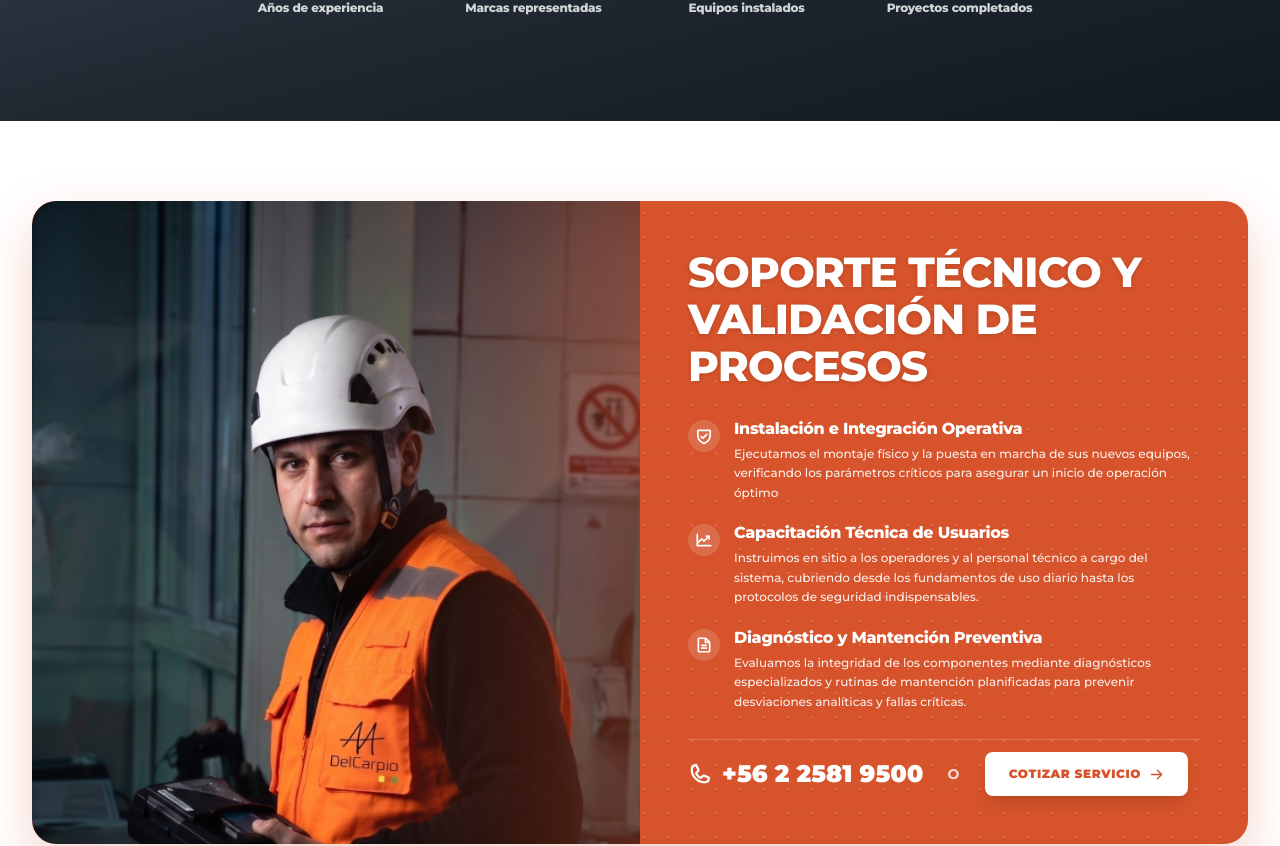
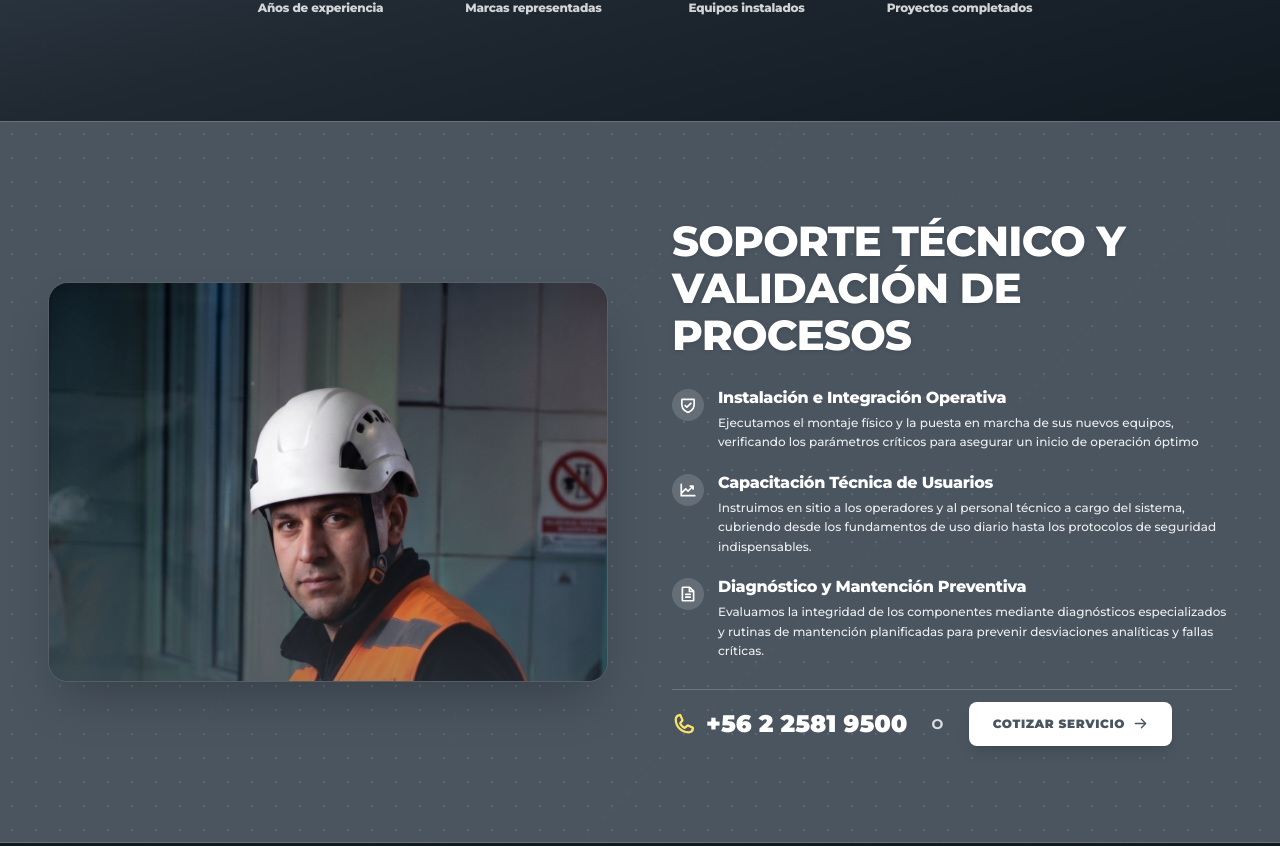
Before and after one commit to delcarpiohub/LandingPage, a Next.js app: page / in a window 1280 px wide. Shown: the part 2699-3545 px from the top of the page. Built offline with nearby package versions, Linux system fonts and the light colour scheme.

Commit message:
style(compliance): expandir el banner a 100% de ancho de pantalla y suavizar el color a tono pizarra corporativo

```diff
--- a/src/components/sections/compliance-band.tsx
+++ b/src/components/sections/compliance-band.tsx
@@ -26,18 +26,12 @@ const items = [
 
 export function ComplianceBand() {
   return (
-    <section id="capacidades" className="w-full bg-white py-12 md:py-16 lg:py-20">
-      <div className="mx-auto max-w-[1280px] px-4 sm:px-6 lg:px-8">
-        {/* =========================================================================
-            HERO BANNER - ESTRUCTURA IDÉNTICA AL DESIGN JSON
-            - Fondo: #D6532B (Terracota Del Carpio) con patrón de líneas técnicas
-            - Izquierda (50%): Imagen del especialista en terreno con su equipo
-            - Derecha (50%): Título, Lista exacta de servicios, ActionRow (Teléfono + "O" + Botón)
-           ========================================================================= */}
-        <div className="relative overflow-hidden rounded-[24px] bg-[#D6532B] text-white shadow-[0_20px_50px_rgba(214,83,43,0.25)]">
-
-          {/* Faint pipe outlines / technical grid background overlay */}
-          <div className="absolute inset-0 pointer-events-none opacity-15 select-none z-0 bg-[radial-gradient(#FFFFFF_1px,transparent_1px)] [background-size:24px_24px]">
+    <section
+      id="capacidades"
+      className="relative w-full overflow-hidden bg-[#4A5560] py-16 md:py-20 lg:py-24 text-white border-y border-[#E5E5E5]/20 shadow-md"
+    >
+      {/* Background technical line art overlay (faint-pipe-outlines style) */}
+      <div className="absolute inset-0 pointer-events-none opacity-10 select-none z-0 bg-[radial-gradient(#FFFFFF_1px,transparent_1px)] [background-size:24px_24px]">
         <svg
           className="absolute inset-0 w-full h-full text-white/20"
           xmlns="http://www.w3.org/2000/svg"
@@ -56,25 +50,29 @@ export function ComplianceBand() {
         </svg>
       </div>
 
-          {/* Main Grid Layout (50% Image Left / 50% Content Right on Desktop) */}
-          <div className="relative z-10 grid grid-cols-1 lg:grid-cols-2 items-center min-h-[540px]">
+      {/* Main Grid Layout - 100% full width container */}
+      <div className="relative z-10 mx-auto max-w-[1440px] px-6 lg:px-12">
+        <div className="grid grid-cols-1 lg:grid-cols-2 items-center gap-10 lg:gap-16">
 
-            {/* 1. LEFT ELEMENT: Image (Worker holding technical instrument) */}
-            <div className="relative w-full h-[380px] sm:h-[460px] lg:h-full min-h-[440px] flex items-end justify-center overflow-hidden lg:rounded-l-[24px]">
+          {/* 1. LEFT ELEMENT: Image (50% Width on Desktop) */}
+          <div className="flex w-full justify-center lg:justify-start">
+            <Reveal className="w-full max-w-[560px]">
+              <figure className="group relative aspect-[4/3] sm:aspect-[14/10] w-full overflow-hidden rounded-[20px] border border-white/15 bg-[#38434E] shadow-2xl">
                 <Image
                   src="/fotos/especialista-soporte-terreno.jpg"
                   alt="Especialista técnico Del Carpio realizando soporte e inspección en terreno"
                   fill
                   priority
                   sizes="(min-width: 1024px) 50vw, 100vw"
-                className="object-cover object-top transition-transform duration-700 hover:scale-[1.02]"
+                  className="object-cover object-top transition-transform duration-700 ease-out group-hover:scale-[1.03]"
                 />
-              {/* Soft overlay gradient to blend image into terracotta banner */}
-              <div className="absolute inset-0 bg-gradient-to-t from-[#D6532B] via-transparent to-transparent lg:bg-gradient-to-r lg:from-transparent lg:via-transparent lg:to-[#D6532B]/40 pointer-events-none" />
+                <div className="pointer-events-none absolute inset-0 bg-gradient-to-t from-[#4A5560]/40 via-transparent to-transparent" />
+              </figure>
+            </Reveal>
           </div>
 
-            {/* 2. RIGHT ELEMENT: Container with Padding 40px and Gap 24px */}
-            <div className="flex flex-col justify-center p-8 sm:p-10 lg:p-12 gap-6 w-full text-left">
+          {/* 2. RIGHT ELEMENT: Container (50% Width on Desktop with 40px padding feel & 24px gap) */}
+          <div className="flex flex-col justify-center gap-6 w-full text-left">
             <Reveal>
               {/* Heading (Level 1 / Title) */}
               <h2 className="font-display text-3xl sm:text-4xl lg:text-[42px] font-black leading-[1.12] tracking-tight text-white uppercase drop-shadow-sm">
@@ -83,7 +81,7 @@ export function ComplianceBand() {
               </h2>
             </Reveal>
 
-              {/* Paragraph / Services Items List (Sin cambiar ninguna palabra) */}
+            {/* Paragraph / Services List (Sin cambiar ninguna palabra del texto en español) */}
             <div className="flex flex-col gap-5 my-1">
               {items.map((item, index) => {
                 const IconComp = item.icon;
@@ -115,7 +113,7 @@ export function ComplianceBand() {
                   href={`tel:${company.phone.replace(/\s+/g, "")}`}
                   className="flex items-center gap-2.5 font-display text-xl sm:text-2xl font-black text-white hover:text-white/90 transition-colors"
                 >
-                    <Phone size={24} weight="bold" className="shrink-0" />
+                  <Phone size={24} weight="bold" className="shrink-0 text-[#FBE369]" />
                   <span>{company.phone}</span>
                 </a>
 
@@ -127,7 +125,7 @@ export function ComplianceBand() {
                 {/* Button "Cotizar Servicio" (Get a quote style) */}
                 <Link
                   href={`/contacto/proyectos?from=${encodeURIComponent("/#capacidades")}`}
-                    className="inline-flex items-center gap-2 rounded-[8px] bg-white text-[#D6532B] hover:bg-white/95 px-6 py-3.5 text-xs font-black uppercase tracking-wider shadow-lg transition-transform hover:scale-[1.02] focus-visible:outline focus-visible:outline-2 focus-visible:outline-offset-2 focus-visible:outline-white"
+                  className="inline-flex items-center gap-2 rounded-[8px] bg-white text-[#4A5560] hover:bg-[#F8F9FA] px-6 py-3.5 text-xs font-black uppercase tracking-wider shadow-lg transition-transform hover:scale-[1.02] focus-visible:outline focus-visible:outline-2 focus-visible:outline-offset-2 focus-visible:outline-white"
                 >
                   <span>Cotizar Servicio</span>
                   <ArrowRight size={15} weight="bold" />
@@ -139,7 +137,6 @@ export function ComplianceBand() {
 
         </div>
       </div>
-      </div>
     </section>
   );
 }
```
Lines whose indentation alone changed are shown as unchanged.
